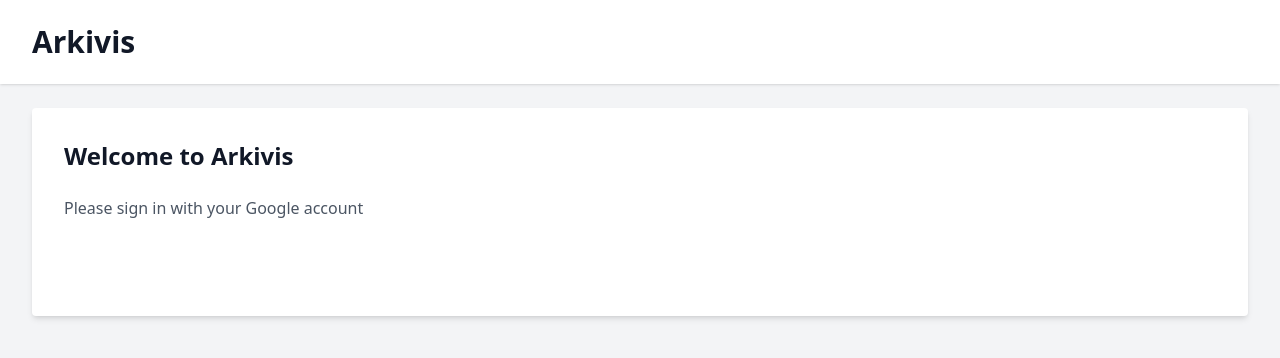
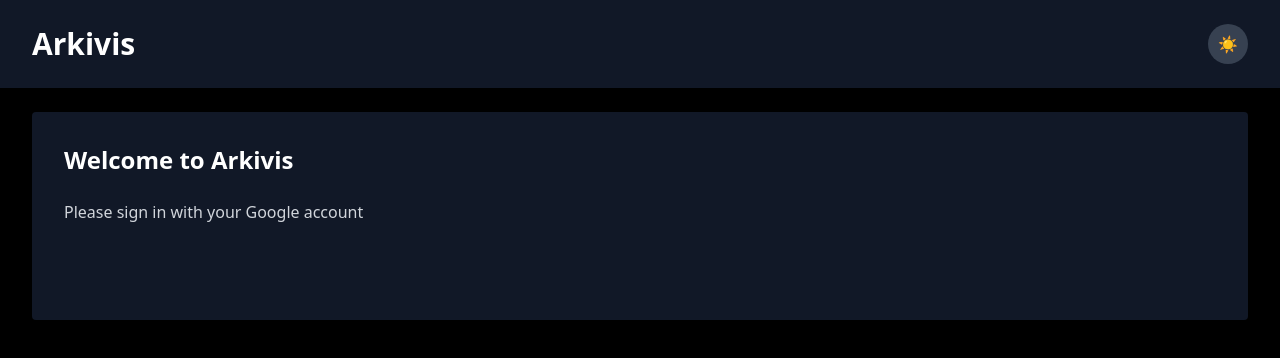
Before and after one commit to alonemanuel/arkivis, a React (Vite) app in the folder frontend/: page / in a window 1280 px wide. Shown: the top 358 px of the page. Built offline with nearby package versions, Linux system fonts and the light colour scheme.

Commit message:
Implement dark mode toggle in App component and update styles for dark mode support. Modify tailwind.config.js to enable dark mode class strategy. Enhance user interface with transition effects for smoother color changes.

```diff
--- a/frontend/src/App.tsx
+++ b/frontend/src/App.tsx
@@ -1,4 +1,4 @@
-import React, { useState } from 'react';
+import React, { useState, useEffect } from 'react';
 import { GoogleOAuthProvider } from '@react-oauth/google';
 import GoogleAuth from './components/GoogleAuth';
 import './App.css';
@@ -14,17 +14,39 @@
 
 function App() {
   const [user, setUser] = useState<UserInfo | null>(null);
+  const [darkMode, setDarkMode] = useState(true);
+
+  useEffect(() => {
+    // Apply dark mode to the HTML element
+    if (darkMode) {
+      document.documentElement.classList.add('dark');
+    } else {
+      document.documentElement.classList.remove('dark');
+    }
+  }, [darkMode]);
 
   const handleLogin = (userInfo: UserInfo) => {
     setUser(userInfo);
   };
 
+  const toggleDarkMode = () => {
+    setDarkMode(!darkMode);
+  };
+
   return (
     <GoogleOAuthProvider clientId={GOOGLE_CLIENT_ID}>
-      <div className="min-h-screen bg-gray-100">
-        <header className="bg-white shadow">
+      <div className="min-h-screen bg-gray-100 dark:bg-black transition-colors duration-200">
+        <header className="bg-white dark:bg-gray-900 shadow">
           <div className="max-w-7xl mx-auto px-4 py-6 sm:px-6 lg:px-8 flex justify-between items-center">
-            <h1 className="text-3xl font-bold text-gray-900">Arkivis</h1>
+            <h1 className="text-3xl font-bold text-gray-900 dark:text-white">Arkivis</h1>
+            <div className="flex items-center space-x-4">
+              <button
+                onClick={toggleDarkMode}
+                className="w-10 h-10 flex items-center justify-center rounded-full bg-gray-200 dark:bg-gray-700 text-gray-700 dark:text-gray-200 hover:bg-gray-300 dark:hover:bg-gray-600 transition-colors duration-200"
+                aria-label={darkMode ? 'Switch to light mode' : 'Switch to dark mode'}
+              >
+                {darkMode ? '☀️' : '🌙'}
+              </button>
               {user && (
                 <div className="flex items-center">
                   {user.picture && (
@@ -34,22 +56,23 @@
                       className="h-8 w-8 rounded-full mr-2"
                     />
                   )}
-                <span className="text-gray-700">Hello {user.name.split(' ')[0]}</span>
+                  <span className="text-gray-700 dark:text-gray-200">Hello {user.name.split(' ')[0]}</span>
                 </div>
               )}
+            </div>
           </div>
         </header>
         <main className="max-w-7xl mx-auto py-6 sm:px-6 lg:px-8">
           {!user ? (
-            <div className="bg-white p-8 rounded shadow-md">
-              <h2 className="text-2xl font-bold text-gray-900 mb-6">Welcome to Arkivis</h2>
-              <p className="mb-6 text-gray-600">Please sign in with your Google account</p>
+            <div className="bg-white dark:bg-gray-900 p-8 rounded shadow-md">
+              <h2 className="text-2xl font-bold text-gray-900 dark:text-white mb-6">Welcome to Arkivis</h2>
+              <p className="mb-6 text-gray-600 dark:text-gray-300">Please sign in with your Google account</p>
               <GoogleAuth onLogin={handleLogin} />
             </div>
           ) : (
-            <div className="bg-white p-8 rounded shadow-md">
-              <h2 className="text-2xl font-bold text-gray-900 mb-4">Welcome, {user.name}</h2>
-              <p className="text-gray-600">You are logged in with {user.email}</p>
+            <div className="bg-white dark:bg-gray-900 p-8 rounded shadow-md">
+              <h2 className="text-2xl font-bold text-gray-900 dark:text-white mb-4">Welcome, {user.name}</h2>
+              <p className="text-gray-600 dark:text-gray-300">You are logged in with {user.email}</p>
             </div>
           )}
         </main>
--- a/frontend/src/index.css
+++ b/frontend/src/index.css
@@ -1,3 +1,9 @@
 @tailwind base;
 @tailwind components;
 @tailwind utilities;
+
+@layer base {
+  body {
+    @apply transition-colors duration-200;
+  }
+}
--- a/frontend/tailwind.config.js
+++ b/frontend/tailwind.config.js
@@ -4,6 +4,7 @@
     "./index.html",
     "./src/**/*.{js,ts,jsx,tsx}",
   ],
+  darkMode: 'class',
   theme: {
     extend: {},
   },
```
Lines whose indentation alone changed are shown as unchanged.
